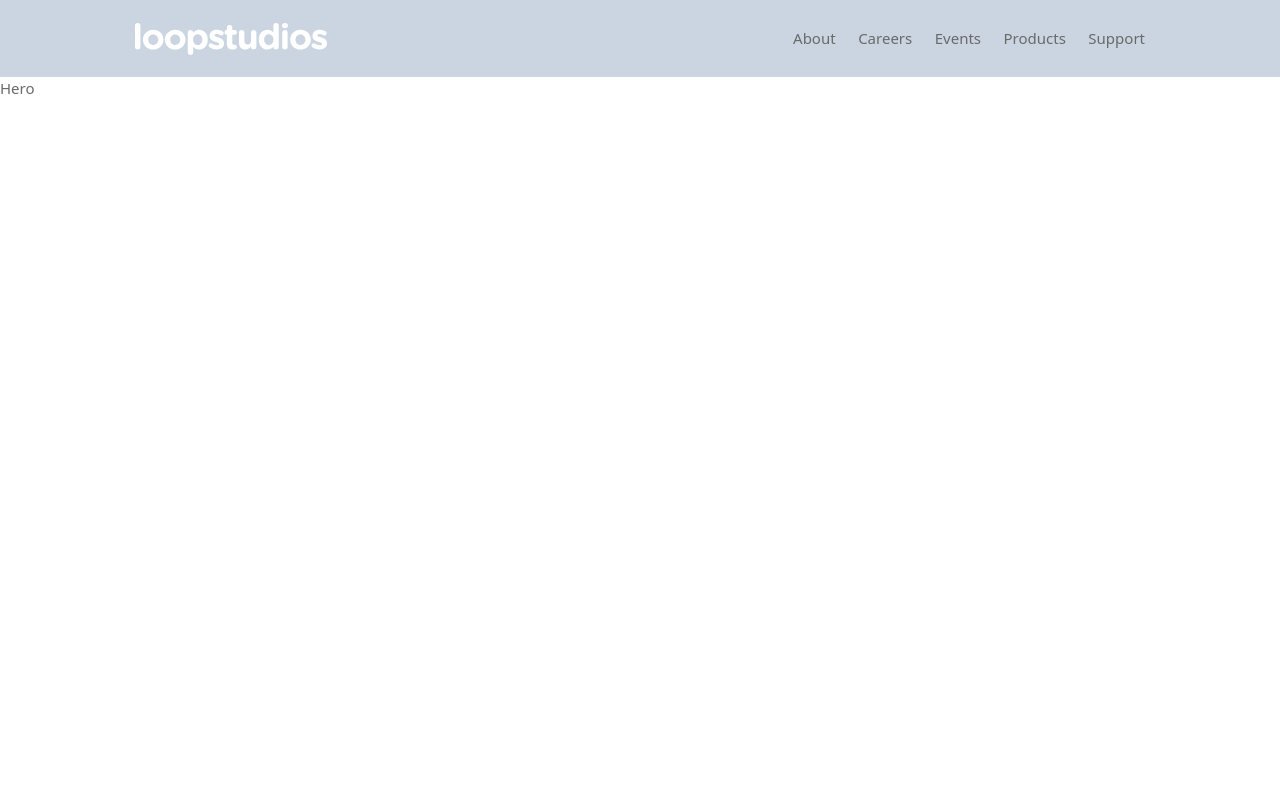
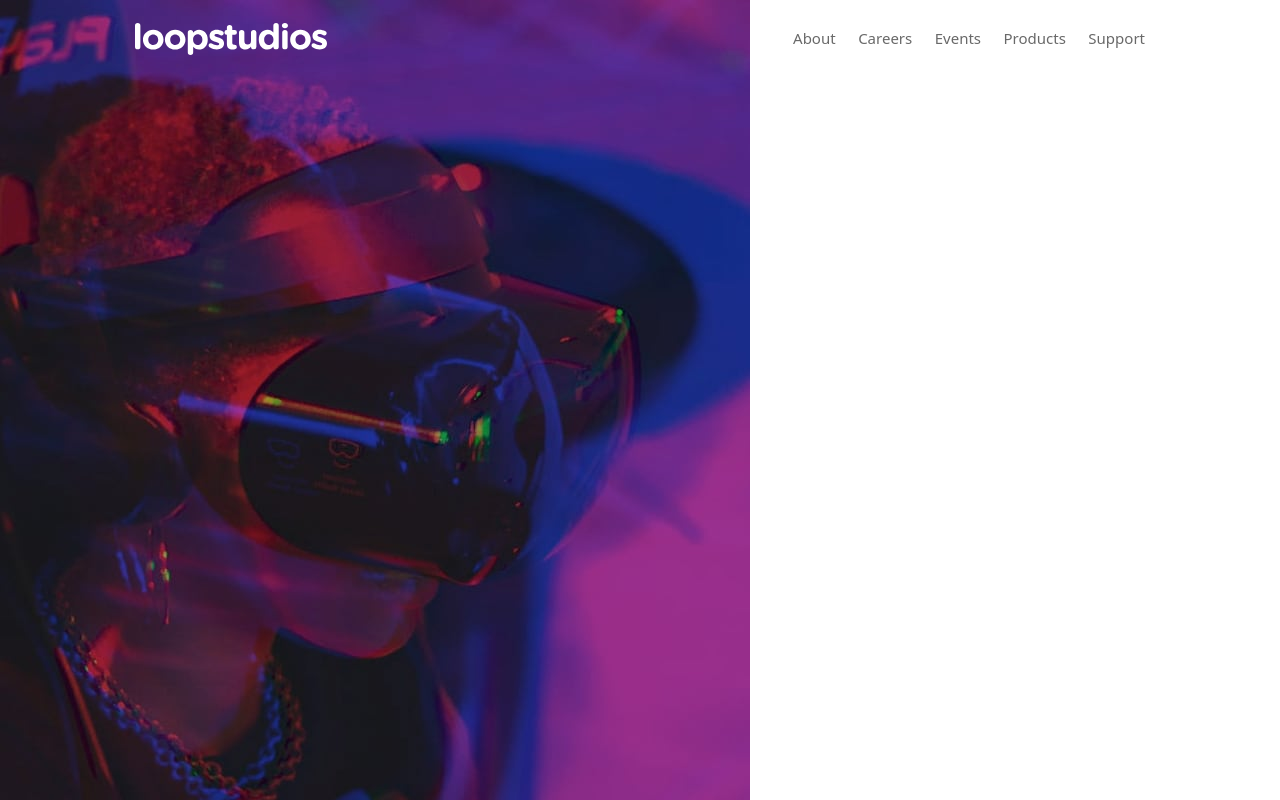
Before and after one commit to molinax/loops-studios, a React (Vite) app: page / in a window 1280 px wide. Shown: the top 800 px of the page. Built offline with nearby package versions, Linux system fonts and the light colour scheme.

Commit message:
hero image created

```diff
--- a/src/components/containers/Header.jsx
+++ b/src/components/containers/Header.jsx
@@ -10,7 +10,7 @@ const Header = () => {
   const switchMenu = () => setIsMenuOpened(!isMenuOpened)
 
   return (
-    <header className="container py-10 flex justify-between items-center bg-slate-300 md:py-6">
+    <header className="container py-10 flex justify-between items-center md:py-6">
       <img src={logo} alt="Loopstudios logo" />
 
       <div className="block md:hidden">
--- a/src/components/containers/Hero.jsx
+++ b/src/components/containers/Hero.jsx
@@ -1,6 +1,15 @@
+import heroMobile from '../../../public/images/mobile/image-hero.jpg'
+import heroDesktop from '../../../public/images/desktop/image-hero.jpg'
+
 const Hero = () => {
   return (
-    <section>Hero</section>
+    <section>
+      <img
+        src={heroMobile}
+        alt="Immersive experience"
+        className="absolute top-0 left-0 -z-20"
+      />
+    </section>
   )
 }
 
```
